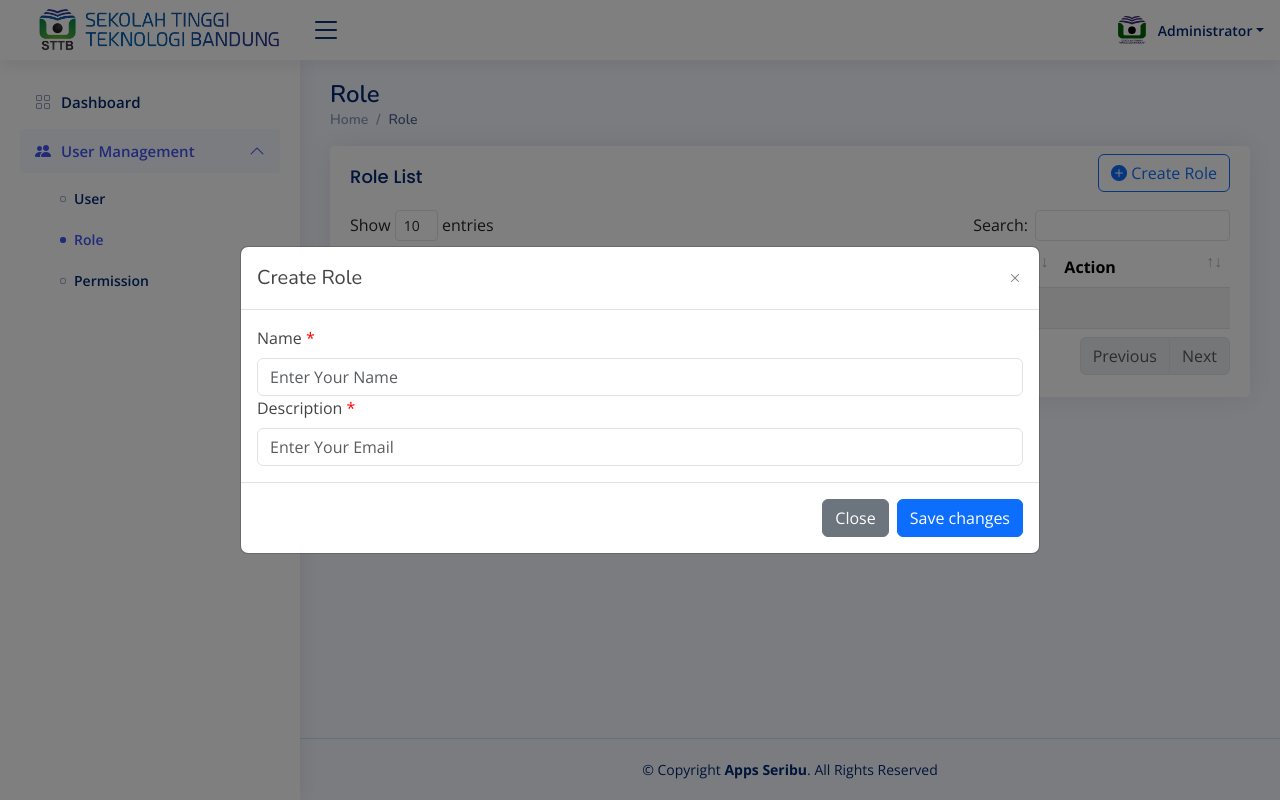
After one commit to dinartrevor/apps-seribu, a PHP site: page /admin/role.php in a window 1280 px wide, after a click on "Create Role". The commit adds this page. Run offline with PHP 8.4, Linux system fonts and the light colour scheme.

Commit message:
Add Layouts Role

```diff
--- /dev/null
+++ b/admin/role.php
@@ -0,0 +1,61 @@
+<!DOCTYPE html>
+<html lang="en">
+    <?php include '../layouts/head.php'; ?>
+    <body class="d-flex flex-column min-vh-100">
+        <?php include '../layouts/sidebar.php'; ?>
+        <main id="main" class="main">
+            <div class="pagetitle">
+                <h1>Role</h1>
+                <nav>
+                    <ol class="breadcrumb">
+                        <li class="breadcrumb-item"><a href="#">Home</a></li>
+                        <li class="breadcrumb-item active">Role</li>
+                    </ol>
+                </nav>
+            </div>
+            <section class="section">
+                <div class="row">
+                    <div class="col-lg-12">
+                        <div class="card">
+                            <div class="card-body">
+                                <div class="row">
+                                    <div class="col-6">
+                                        <h5 class="card-title">Role List</h5>
+                                    </div>
+                                    <div class="col-6 mt-2">
+                                        <div class="d-flex justify-content-end">
+                                            <button class="btn btn-outline-primary"  data-bs-toggle="modal" data-bs-target="#modal-create">
+                                            <i class="bi bi-plus-circle-fill"></i>  Create Role
+                                            </button>
+                                        </div>
+                                    </div>
+                                </div>
+                                <!-- Table with stripped rows -->
+                                <div class="table-responsive">
+                                    <table class="table table-striped" id="data-table">
+                                        <thead>
+                                            <tr>
+                                                <th scope="col">#</th>
+                                                <th scope="col">Name</th>
+                                                <th scope="col">Description</th>
+                                                <th scope="col">Tanggal</th>
+                                                <th scope="col">Action</th>
+                                            </tr>
+                                        </thead>
+                                        <tbody>
+
+                                        </tbody>
+                                    </table>
+                                </div>
+                                <!-- End Table with stripped rows -->
+                            </div>
+                        </div>
+                    </div>
+                </div>
+				<?php include 'role/create.php' ?>
+            </section>
+        </main>
+        <?php include '../layouts/footer.php'; ?>
+        <?php include '../layouts/script.php'; ?>
+    </body>
+</html>
--- /dev/null
+++ b/admin/role/create.php
@@ -0,0 +1,31 @@
+<div class="modal fade" id="modal-create" tabindex="-1">
+    <div class="modal-dialog modal-lg modal-dialog-centered">
+      <div class="modal-content">
+        <div class="modal-header">
+          <h5 class="modal-title">Create Role</h5>
+          <button type="button" class="btn-close" data-bs-dismiss="modal" aria-label="Close"></button>
+        </div>
+        <form action="#" method="POST" enctype="multipart/form-data">
+            <div class="modal-body">
+
+                <div class="row">
+                    <div class="col-md-12">
+                        <label for="name" class="form-label">Name <span class="text-red">*</span></label>
+                        <input type="text" class="form-control" name="name" id="name" autocomplete="off" placeholder="Enter Your Name">
+
+                    </div>
+                    <div class="col-md-12">
+                        <label for="email" class="form-label">Description <span class="text-red">*</span></label>
+                        <input type="email" class="form-control"  name="email" id="email" autocomplete="off" placeholder="Enter Your Email">
+
+                    </div>
+                </div>
+            </div>
+            <div class="modal-footer">
+                <button type="button" class="btn btn-secondary" data-bs-dismiss="modal">Close</button>
+                <button type="submit" class="btn btn-primary">Save changes</button>
+            </div>
+        </form>
+
+      </div>
+    </div>
--- a/layouts/sidebar.php
+++ b/layouts/sidebar.php
@@ -60,18 +60,18 @@ $current_page = basename($_SERVER['PHP_SELF']);
         </li><!-- End Dashboard Nav -->
 
         <li class="nav-item">
-            <a class="nav-link <?php echo (strpos($current_page, 'user.php') !== false) ? '' : 'collapsed'; ?>"
+            <a class="nav-link <?php echo (strpos($current_page, 'user.php') !== false || strpos($current_page, 'role.php') !== false) ? '' : 'collapsed'; ?>"
                data-bs-target="#user-management-nav" data-bs-toggle="collapse" href="#">
                 <i class="bi bi-people-fill"></i><span>User Management</span><i class="bi bi-chevron-down ms-auto"></i>
             </a>
-            <ul id="user-management-nav" class="nav-content collapse <?php echo (strpos($current_page, 'user.php') !== false) ? 'show' : ''; ?>" data-bs-parent="#sidebar-nav">
+            <ul id="user-management-nav" class="nav-content collapse <?php echo (strpos($current_page, 'user.php') !== false || strpos($current_page, 'role.php') !== false) ? 'show' : ''; ?>" data-bs-parent="#sidebar-nav">
                 <li>
                     <a href="../admin/user.php" class="<?php echo (strpos($current_page, 'user.php') !== false) ? 'active' : ''; ?>">
                         <i class="bi bi-circle"></i><span>User</span>
                     </a>
                 </li>
                 <li>
-                    <a href="#" class="">
+                    <a href="../admin/role.php" class="<?php echo (strpos($current_page, 'role.php') !== false) ? 'active' : ''; ?>">
                         <i class="bi bi-circle"></i><span>Role</span>
                     </a>
                 </li>
```
